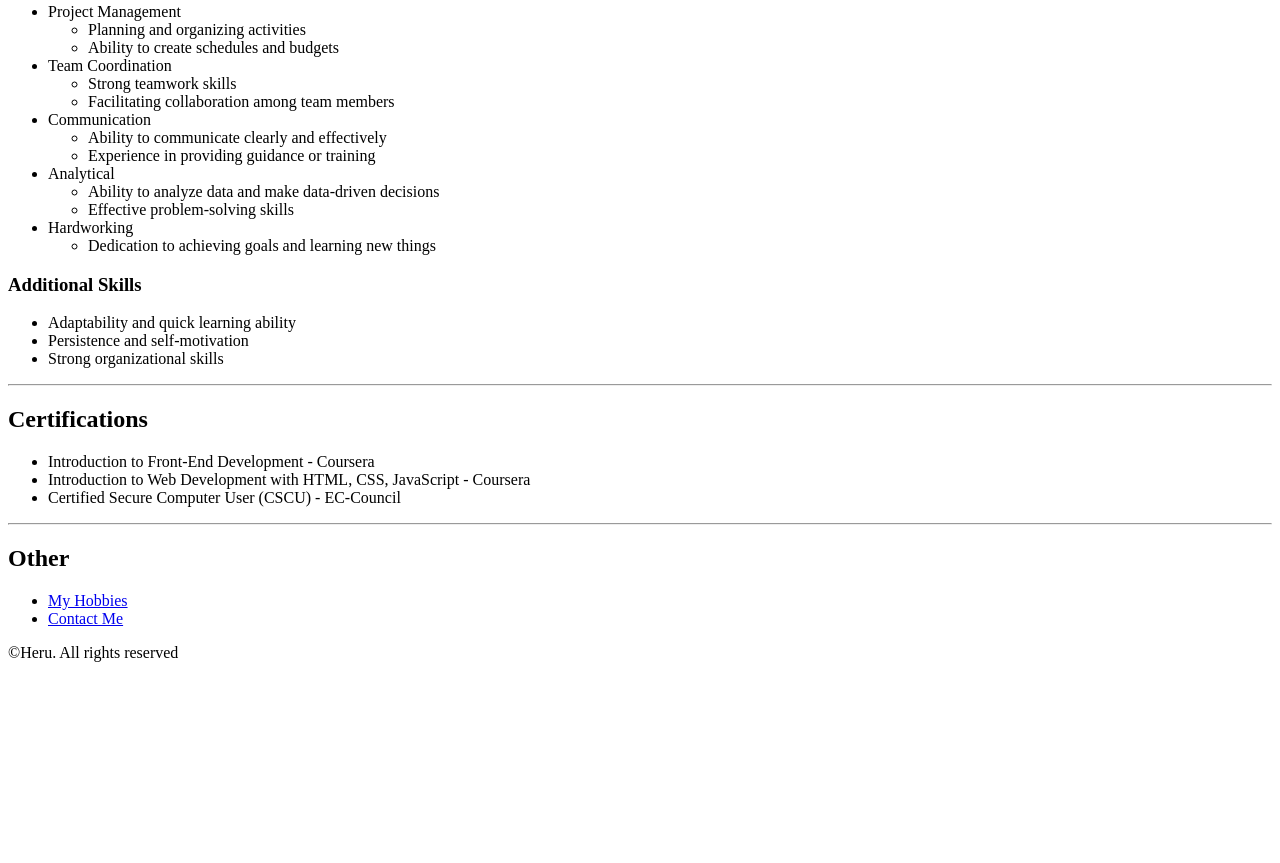
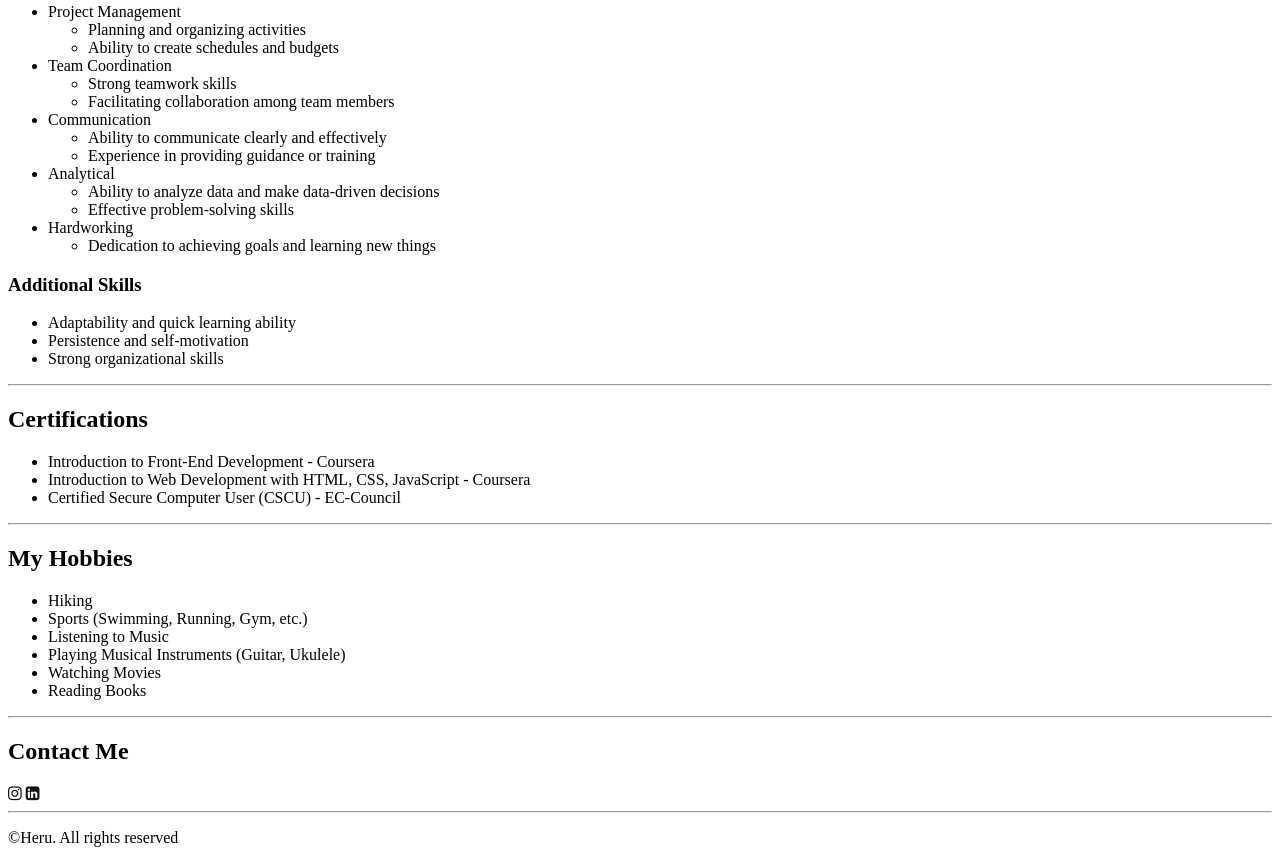
Before and after one commit to withmeheruu/html-resume, a plain HTML site: page index.html in a window 1280 px wide. Shown: the part 1276-2139 px from the top of the page. Before the commit the page ends 1954 px from the top, so only its background shows below. Drawn offline with Linux system fonts and the light colour scheme.

Commit message:
Add files via upload
updated index contact

```diff
--- a/index.html
+++ b/index.html
@@ -3,6 +3,7 @@
 <head>
     <meta charset="UTF-8">
     <meta name="viewport" content="width=device-width, initial-scale=1.0">
+    <link rel="stylesheet" href="https://cdnjs.cloudflare.com/ajax/libs/font-awesome/4.7.0/css/font-awesome.min.css">
     <title>My Resume</title>
 </head>
 <body>
@@ -111,12 +112,26 @@
         <li> Certified Secure Computer User (CSCU) - EC-Council</li>
     </ul>
     <hr>
-    <h2>Other</h2>
+    <h2>My Hobbies</h2>
+    <!-- <p><a href="./public/hobbies.html">My Hobbies</a></p> -->
     <ul>
+        <li>Hiking</li>
+        <li>Sports (Swimming, Running, Gym, etc.)</li>
+        <li>Listening to Music</li>
+        <li>Playing Musical Instruments (Guitar, Ukulele)</li>
+        <li>Watching Movies</li>
+        <li>Reading Books</li>
+    </ul>
+    <!-- <ul>
         <li><a href="./public/hobbies.html">My Hobbies</a></li>
         <li><a href="./public/contact.html">Contact Me</a></li>
-    </ul>
+    </ul> -->
+    <hr>
+    <h2>Contact Me</h2>
+    <a href="https://www.instagram.com/herusupryaa/"><i class="fa fa-instagram" aria-hidden="true" style="filter: grayscale(100%);"></i></a>
+    <a href="https://www.linkedin.com/in/herusupryams/"><i class="fa fa-linkedin-square" aria-hidden="true" style="filter: grayscale(100%);"></i></a>
 </body>
+<hr>
 <footer>
     <p>©Heru. All rights reserved</p>
 </footer>
```
